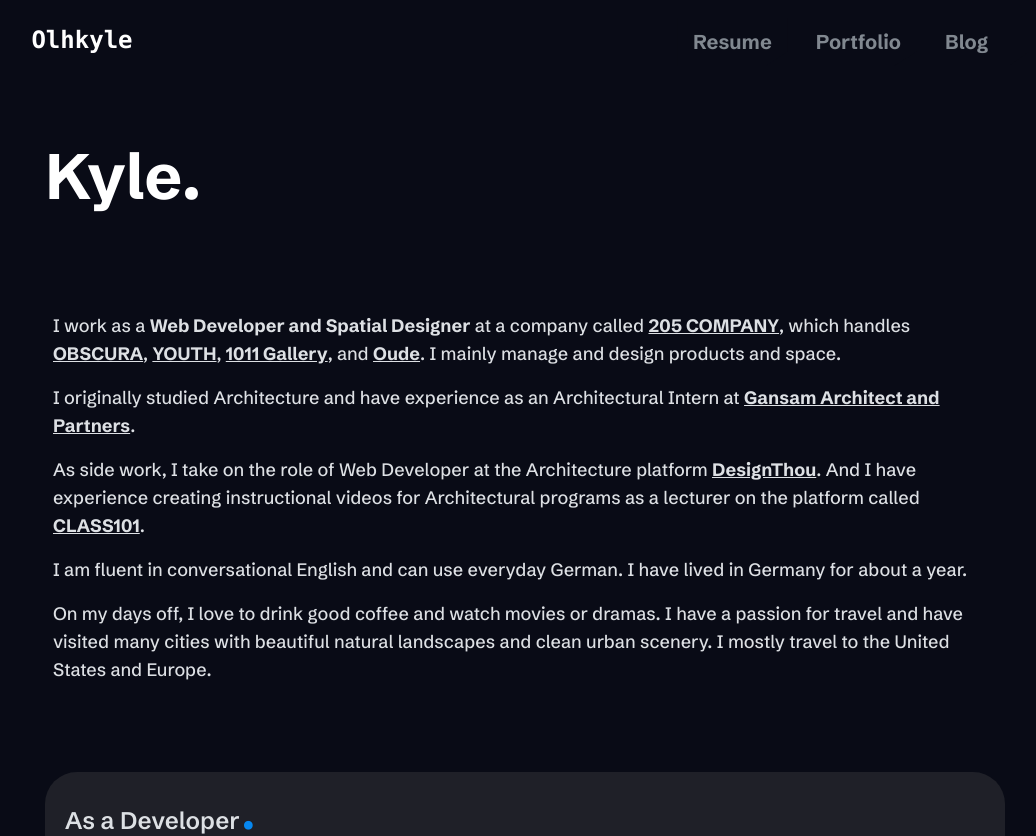
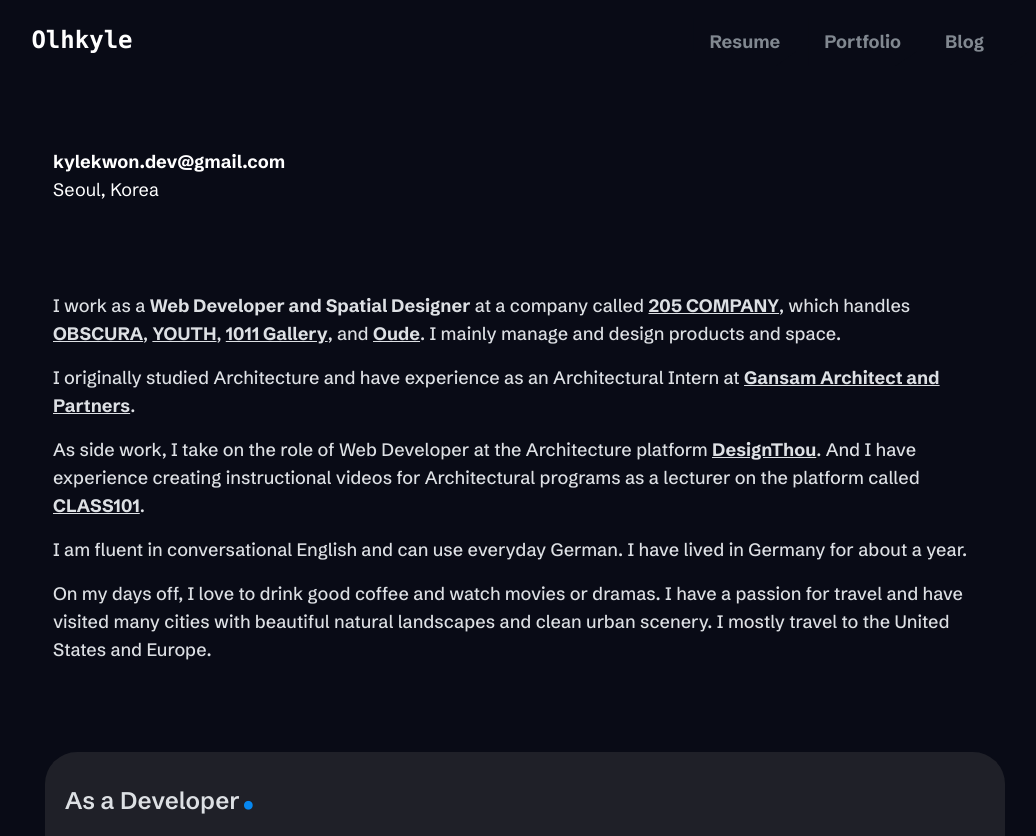
Before and after one commit to olhkyle/olhkyle-documented, a Next.js app: page / in a window 1280 px wide. Shown: the top 836 px of the page, without its empty margins (115-1151 px from the left). Built offline with nearby package versions, Linux system fonts and the light colour scheme; no server answers.

Commit message:
[FEAT] update content

```diff
--- a/app/layout.tsx
+++ b/app/layout.tsx
@@ -2,7 +2,6 @@
 import React from 'react';
 import type { Metadata } from 'next';
 import { Footer, Nav, ScrollToTopButton } from '@/components';
-import { cookies } from 'next/dist/client/components/headers';
 import { Schibsted_Grotesk } from 'next/font/google';
 
 export const metadata: Metadata = {
@@ -22,8 +21,6 @@
 });
 
 export default function RootLayout({ children }: { children: React.ReactNode }) {
-	const cookie = cookies().get('theme');
-
 	return (
 		<html lang="en">
 			<head>
@@ -39,7 +36,7 @@
 				<meta name="theme-color" content="#fff" media="(prefers-color-scheme: light)" />
 				<meta name="theme-color" content="#090b16" media="(prefers-color-scheme: dark)" />
 			</head>
-			<body data-theme={cookie && cookie.value} className={schibsted_Grotesk.className}>
+			<body className={schibsted_Grotesk.className}>
 				<Nav />
 				<main className="mx-auto px-[2rem] h-full sm:w-[640px] md:w-[768px] lg:w-[1024px]">{children}</main>
 				<Footer />
--- a/app/page.tsx
+++ b/app/page.tsx
@@ -3,8 +3,9 @@
 export default function AboutMe() {
 	return (
 		<>
-			<div className="flex justify-between gap-4 w-full sm:mt-[3rem]">
-				<h2 className="text-[2.5rem] font-bold break-keep sm:text-[2.5rem] md:text-[64px]">Kyle.</h2>
+			<div className="flex flex-col justify-between w-full sm:mt-[3rem]">
+				<span className="mt-5 ml-2 font-bold text-base sm:text-lg">kylekwon.dev@gmail.com</span>
+				<span className="ml-2 text-base sm:text-lg">Seoul, Korea</span>
 			</div>
 			<Cover />
 			<KindOfDeveloperCard />
--- a/components/AboutMe/KindOfDeveloperCard.tsx
+++ b/components/AboutMe/KindOfDeveloperCard.tsx
@@ -18,8 +18,6 @@
 		content: [
 			`Before becoming a developer, I spent a long time studying and working in the fields of architecture and interior design, honing my ability to implement visually stunning creations. Through my experience in a field that requires both functionality and visual appeal, I have gained a deep understanding of the importance of visual composition and functionality.`,
 			`I have developed a keen interest in implementing excellent design and functionality not only in hardware but also in software. This naturally led me to delve into FrontEnd Development, where I could leverage my previous experiences to focus on creating great UI/UX and immerse myself in projects.`,
-			`For example, in a team project called FineApple, I recognized the lack of UI/UX quality in the initial planning phase of an Apple community feature. To address this, we planned and carried out a clone project aimed at improving the UI/UX. However, we didn't stop at cloning; instead, we extended the project timeline, changed the direction of the planning, and proceeded with development and deployment, incorporating the team's ideas for a better UI/UX community project.
-				`,
 		],
 	},
 	{
--- a/components/common/Footer.tsx
+++ b/components/common/Footer.tsx
@@ -29,7 +29,7 @@
 		<footer className="mt-20 px-[2rem]">
 			<div className="flex justify-between items-center mx-auto py-5 border-t-[1px] font-medium border-gray-200 md:w-[768px] lg:w-[1024px] xl:w-[1280px]">
 				<div className="flex gap-2">
-					<span>© 2023</span>
+					<span>© {new Date().getFullYear()}</span>
 					<span className="font-semibold cursor-pointer" onClick={() => router.push('/')}>
 						Olhkyle
 					</span>
--- a/components/common/Nav.tsx
+++ b/components/common/Nav.tsx
@@ -20,7 +20,7 @@
 	return (
 		<>
 			<nav className="sticky top-0 px-[1rem] h-[80px] bg-dark/95 backdrop-blur sm:bg-dark sm:backdrop-blur-none z-40">
-				<div className="flex justify-between mx-auto md:w-[640px] lg:w-[768px] xl:w-[1024px]">
+				<div className="flex justify-between mx-auto sm:w-[640px] md:w-[768px] lg:w-[1024px]">
 					<h1 className="flex-center ml-1 min-w-[130px] min-h-[80px] font-black text-2xl text-center cursor-pointer">
 						<Link href="/" className="font-mono underlined">
 							Olhkyle
--- a/components/common/NavLink.tsx
+++ b/components/common/NavLink.tsx
@@ -13,9 +13,9 @@
 
 	return (
 		<div
-			className={`relative flex items-center px-2 py-[2px] text-xl font-bold ${isNavLinkCurrentPath} cursor-pointer hover:underline hover:underline-offset-[8px] min-w-[100px] clip-path-button`}
+			className={`relative flex items-center px-2 py-[2px] text-lg font-bold ${isNavLinkCurrentPath} hover:underline hover:underline-offset-[8px] min-w-[100px] clip-path-button`}
 			onClick={onClick}>
-			<Link href={link === 'Blog' ? BLOG : `/${link.toLowerCase()}`} className="w-full p-2">
+			<Link href={link === 'Blog' ? BLOG : `/${link.toLowerCase()}`} className="w-full p-2 cursor-pointer">
 				{link}
 			</Link>
 		</div>
```
